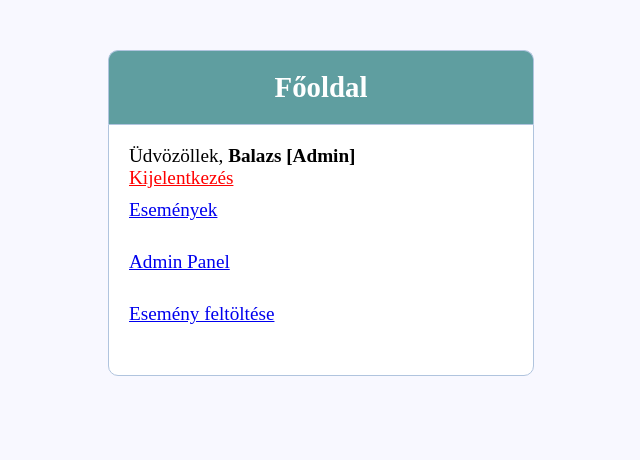
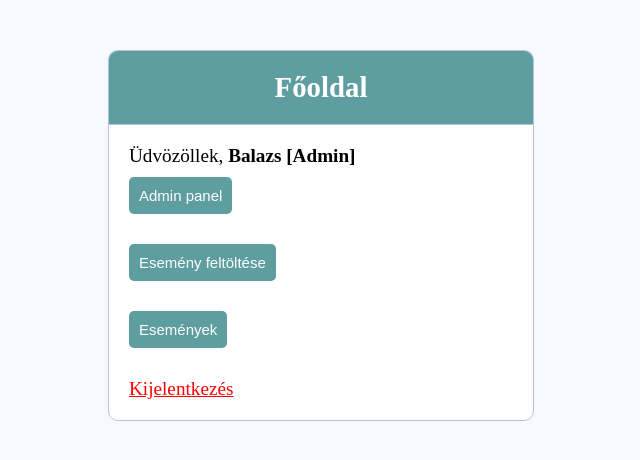
Before and after one commit to szarkamarci/PartyApp, a PHP site: page / in a window 1280 px wide. Shown: the top 460 px of the page, without its empty margins (319-959 px from the left). Run offline with PHP 8.4, Linux system fonts and the light colour scheme; a user stored in the database is signed in.

Commit message:
PartyApp Beta small changes

```diff
--- a/index.php
+++ b/index.php
@@ -47,21 +47,21 @@
 
 
     <?php  if (isset($_SESSION['username'])) : ?>
-
     	<p>Üdvözöllek,  <strong><?php echo $_SESSION['username']; echo role($_SESSION['rang']); ?></strong></p>
-    	<p> <a href="index.php?logout='1'" style="color: red;">Kijelentkezés</a> </p>
+		<?php if($_SESSION['rang'] > 1) : ?>
 		<div class="input-group">
-			<a href='table.php'>Események</a>
-			</div>
-		<?php if($_SESSION['rang'] > 1) : ?>
-			<div class="input-group">
-			<a href='upload.php'>Admin Panel</a>
-			</div>		<?php endif ?>
+  	  		<button type="submit" class="btn" onclick="location.href='admin.php'">Admin panel</button>
+  		</div>
+		<?php endif ?>
 		<?php if($_SESSION['rang'] > 0) : ?>
-			<div class="input-group">
-			<a href='upload.php'>Esemény feltöltése</a>
-			</div>
+		<div class="input-group">
+  	  	<button type="submit" class="btn" onclick="location.href='upload.php'">Esemény feltöltése</button>
+  		</div>
 		<?php endif ?>
+		<div class="input-group">
+  	  		<button type="submit" class="btn" onclick="location.href='table.php'">Események</button>
+  		</div>
+		<p> <a href="index.php?logout='1'" style="color: red;">Kijelentkezés</a> </p>
     <?php endif ?>
 </div>
 
--- a/table.php
+++ b/table.php
@@ -56,7 +56,7 @@ include("events.php");
 </div>
 </div>
 <div class="input-group">
-    <button onclick="window.location.href='index.php'">Vissza</button>
+    <button onclick="window.location.href='index.php'"  class="btn">Vissza</button>
 </div>
 </body>
 </html>
--- a/upload-engine.php
+++ b/upload-engine.php
@@ -54,7 +54,10 @@ if (isset($_POST['upload_event'])) {
     $_SESSION['success'] = "Sikertelen feltöltés";
     header('location: index.php');
   }
+} elseif (isset($_POST['back'])){
+    header('location: index.php');
 }
+
 }
 
 
```
Also changed, not shown: admin-engine.php (+8 -0 lines), admin.php (+5 -2 lines), upload.php (+5 -2 lines).
